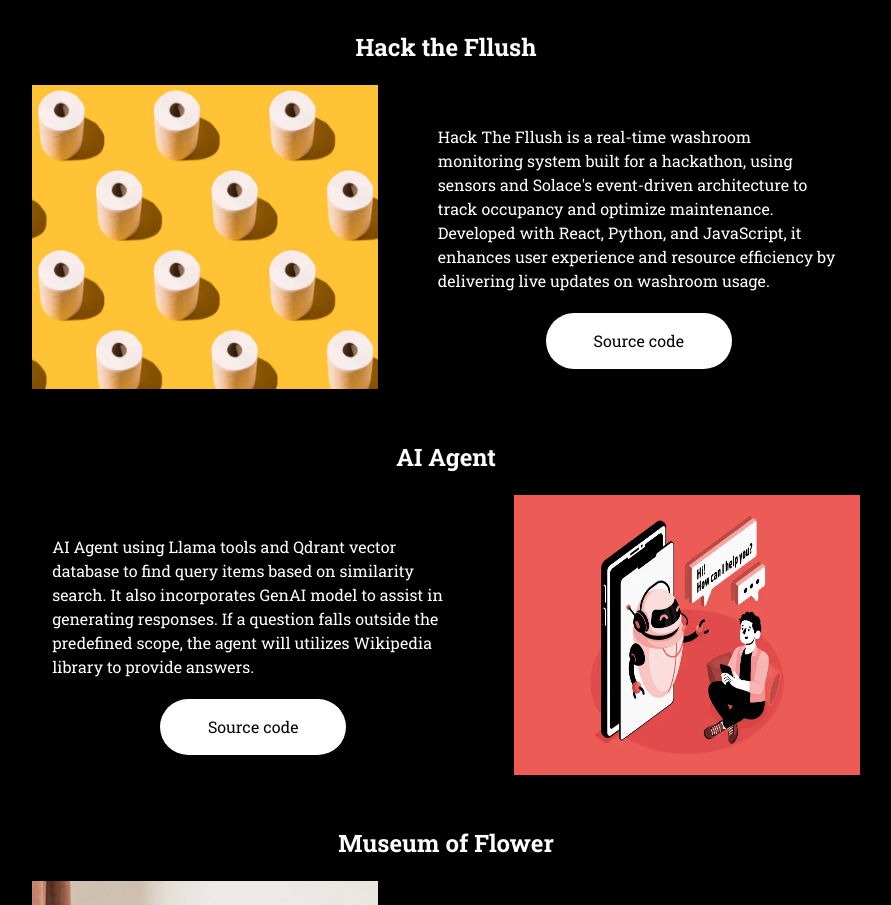
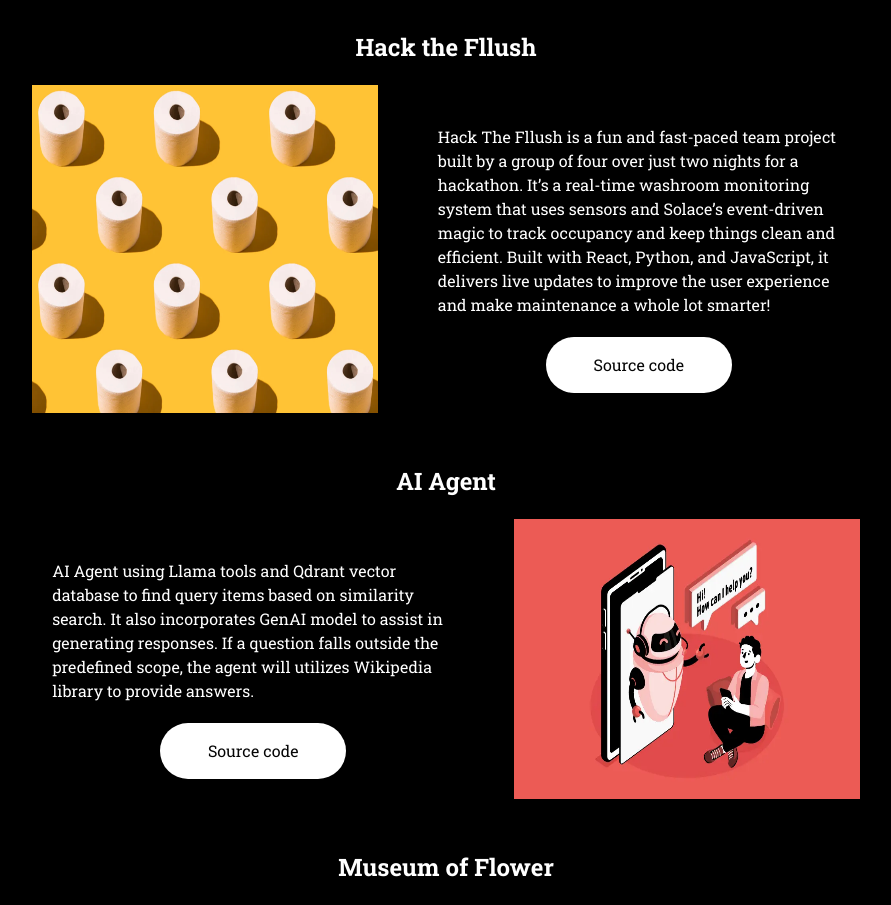
Before and after one commit to dbkhanh/Personal-Portfolio, a website: page portfolio.html in a window 1280 px wide. Shown: the part 3534-4439 px from the top of the page, without its empty margins (194-1085 px from the left). Drawn offline with Linux system fonts and the light colour scheme.

Commit message:
update-content

```diff
--- a/portfolio.html
+++ b/portfolio.html
@@ -181,8 +181,7 @@
                 <img src="./images/hack.png" class="project-img">
                 <div class="project-content">
                     <p style="padding: 20px 0;">
-                        Hack The Fllush is a real-time washroom monitoring system built for a hackathon, using sensors and Solace's event-driven architecture to track occupancy and optimize maintenance. Developed with React, Python, and JavaScript, it enhances user experience and resource efficiency by delivering live updates on washroom usage.
-                    </p>
+                    Hack The Fllush is a fun and fast-paced team project built by a group of four over just two nights for a hackathon. It’s a real-time washroom monitoring system that uses sensors and Solace’s event-driven magic to track occupancy and keep things clean and efficient. Built with React, Python, and JavaScript, it delivers live updates to improve the user experience and make maintenance a whole lot smarter!                    </p>
                     <div style="display: flex; justify-content: center;">
                         <a href="https://github.com/QuangMinh-Le/uottahack2025" target="_blank" class="button">Source code</a>
                     </div>
```
